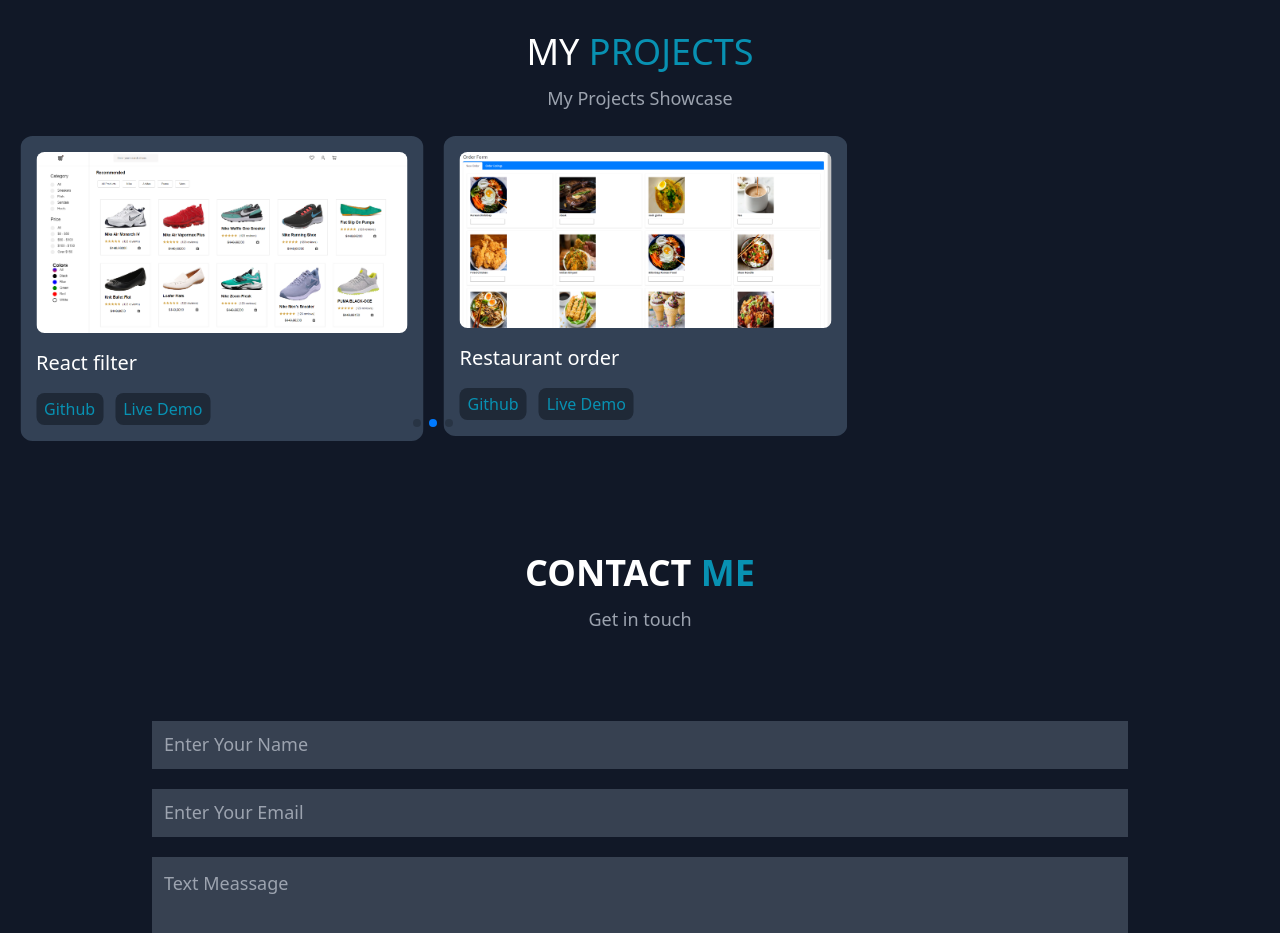
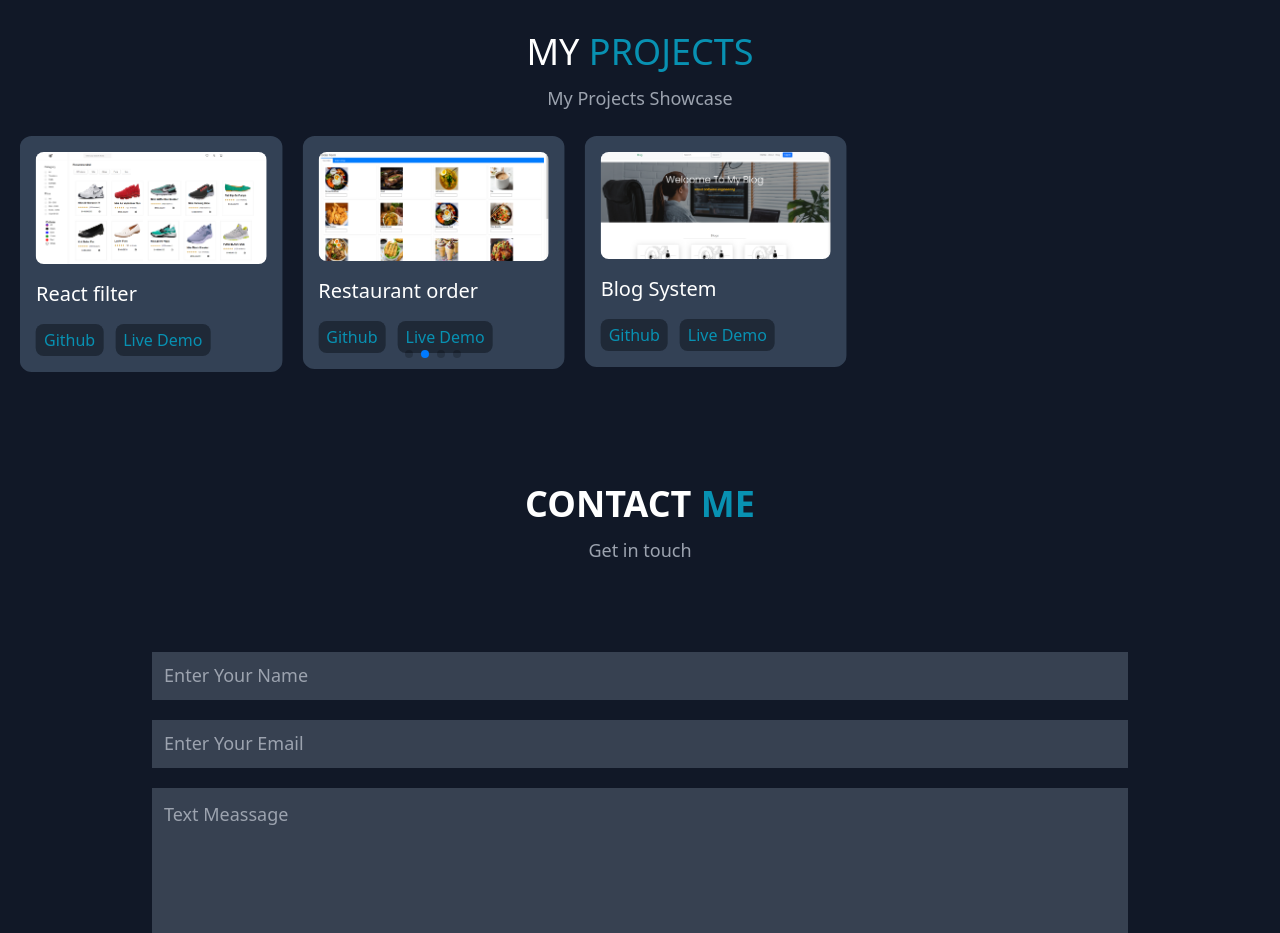
Before and after one commit to K-w-o-n/Portfolio, a React (Create React App) app: page / in a window 1280 px wide. Shown: the part 2380-3313 px from the top of the page. Built offline with nearby package versions, Linux system fonts and the light colour scheme.

Commit message:
new pj added

```diff
--- a/src/Components/Project.jsx
+++ b/src/Components/Project.jsx
@@ -3,6 +3,7 @@ import { Swiper, SwiperSlide } from 'swiper/react'
 import project1 from "../assets/images/pj1.png"
 import project2 from "../assets/images/pj2.png"
 import project3 from "../assets/images/pj3.png"
+import project4 from "../assets/images/pj4.png"
 import "swiper/css";
 import "swiper/css/pagination";
 import {  Pagination, Autoplay } from "swiper/modules";
@@ -30,6 +31,13 @@ export default function Project() {
         github_link: "https://github.com/K-w-o-n/practicepj",
         live_link: "https://laravel.com/",
       },
+      {
+        img: project4,
+        name: "Blog System",
+        github_link: "https://github.com/K-w-o-n/my_blog",
+        live_link: "https://laravel.com/",
+      }
+
     ];
 
   return (
@@ -53,7 +61,7 @@ export default function Project() {
             spaceBetween={20}
             breakpoints={{
               768: {
-                slidesPerView: 2,
+                slidesPerView: 3,
               },
             }}
             loop={true}
```
Also changed, not shown: src/assets/images/pj4.png (added).
